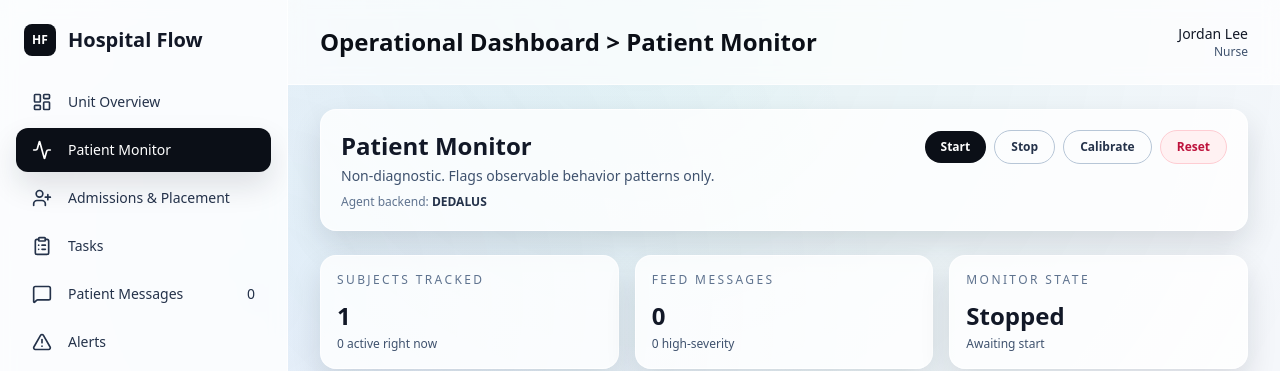
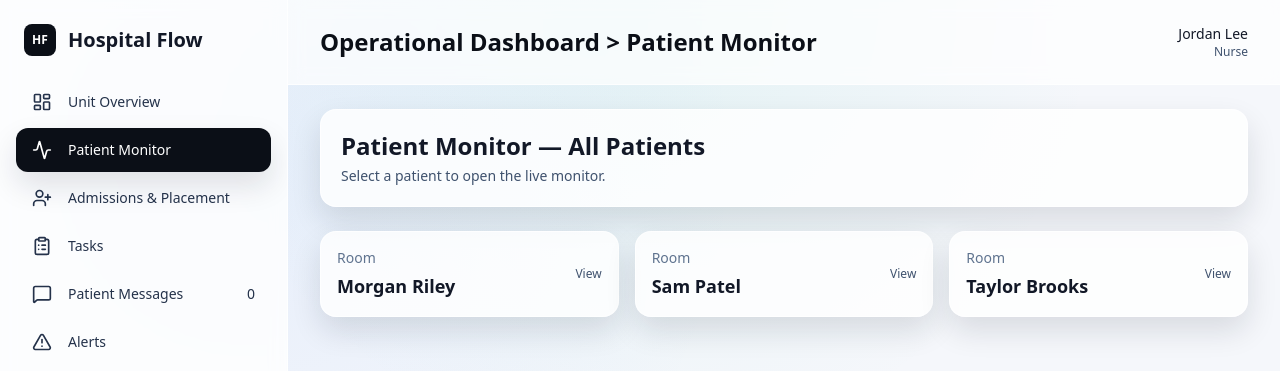
Before and after one commit to jahuang24/thx2026, a React (Vite) app in the folder thx2026/: page /monitor in a window 1280 px wide. Shown: the top 371 px of the page. Built offline with nearby package versions, Linux system fonts and the light colour scheme; no server answers.

Commit message:
added patient search

```diff
--- a/thx2026/src/App.tsx
+++ b/thx2026/src/App.tsx
@@ -12,6 +12,7 @@ import { MessagesPage } from './pages/Messages';
 import { NotFoundPage } from './pages/NotFound';
 import { PatientDetailPage } from './pages/PatientDetail';
 import { PatientMonitorPage } from './pages/PatientMonitor';
+import PatientMonitorSearch from './pages/PatientMonitorSearch';
 import { PatientPortalPage } from './pages/PatientPortal';
 import { RoomDetailPage } from './pages/RoomDetail';
 import { RoomsIndexPage } from './pages/RoomsIndex';
@@ -44,6 +45,14 @@ function App() {
       />
       <Route
         path="/monitor"
+        element={
+          <Layout pageTitle="Patient Monitor">
+            <PatientMonitorSearch />
+          </Layout>
+        }
+      />
+      <Route
+        path="/monitor/:patientId"
         element={
           <Layout pageTitle="Patient Monitor">
             <MonitorStoreProvider>
--- /dev/null
+++ b/thx2026/src/pages/PatientMonitorSearch.tsx
@@ -0,0 +1,34 @@
+import React from 'react';
+import { Link } from 'react-router-dom';
+import { patients } from '../data/mock';
+
+export function PatientMonitorSearch() {
+  return (
+    <div className="space-y-6">
+      <header className="rounded-2xl border border-white/70 bg-white/80 p-5 shadow-panel">
+        <h2 className="text-2xl font-display font-semibold text-ink-900">Patient Monitor — All Patients</h2>
+        <p className="mt-1 text-sm text-ink-500">Select a patient to open the live monitor.</p>
+      </header>
+
+      <section className="grid gap-4 sm:grid-cols-2 lg:grid-cols-3">
+        {patients.map((p) => (
+          <Link
+            key={p.id}
+            to={`/monitor/${p.id}`}
+            className="block rounded-2xl border border-white/70 bg-white/80 p-4 shadow-panel hover:shadow-lg transition"
+          >
+            <div className="flex items-center justify-between">
+              <div>
+                <div className="text-sm text-ink-400">{'Room'}</div>
+                <div className="mt-1 text-lg font-semibold text-ink-900">{p.name}</div>
+              </div>
+              <div className="text-xs text-ink-500">View</div>
+            </div>
+          </Link>
+        ))}
+      </section>
+    </div>
+  );
+}
+
+export default PatientMonitorSearch;
```
